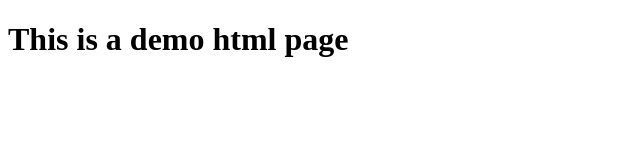
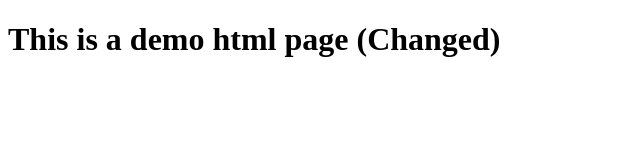
Before and after one commit to USMAN-FAIZYAB-KHAN/Practice, a plain HTML site: page index.html in a window 1280 px wide. Shown: the whole page, without its empty margins (0-640 px from the left). Drawn offline with Linux system fonts and the light colour scheme.

Commit message:
Updated index.html file

```diff
--- a/index.html
+++ b/index.html
@@ -6,6 +6,6 @@
     <title>Demo Page</title>
 </head>
 <body>
-    <h1>This is a demo html page</h1>
+    <h1>This is a demo html page (Changed)</h1>
 </body>
 </html>
```
